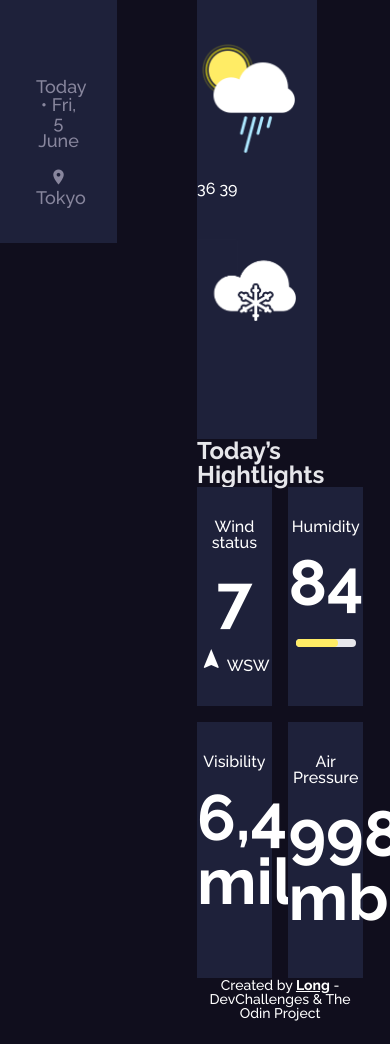
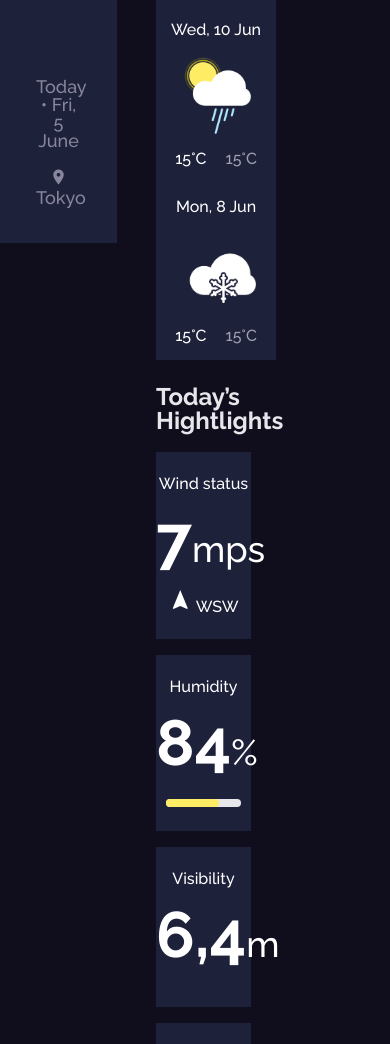
Before and after one commit to minhlong149/weather-app, a website: page src/template.html in a window 390 px wide. Shown: the part 601-1645 px from the top of the page. Before the commit the page ends 1622 px from the top, so only its background shows below. Drawn offline with nearby package versions, Linux system fonts and the light colour scheme; files that its build step writes are made by us from their sources; files whose address does not match are found by name.

Commit message:
Responsive desktop CSS

```diff
--- a/src/scss/_main.scss
+++ b/src/scss/_main.scss
@@ -1,19 +1,16 @@
 body {
   height: 100vh;
   display: flex;
-
-  > * {
-    flex-grow: 1;
-  }
 }
 
 .main {
   display: flex;
   flex-direction: column;
   justify-content: space-around;
+  gap: 1em;
 
   width: 70vw;
-  margin: 0 5em;
+  padding: 5% 10%;
 
   &__units {
     align-self: end;
@@ -58,22 +55,47 @@ body {
 
 .forecast {
   &__day {
+    display: flex;
+    flex-direction: column;
+    justify-content: space-between;
+    align-items: center;
+
+    width: 120px;
+    height: 177px;
+
     background: #1e213a;
-
-    > * {
-      display: block;
+  }
 }
 
-    width: 120px;
-    height: 200px;
+.day {
+  &__date {
+    padding-top: 1em;
+  }
+
+  &__icon {
+    max-width: 80px;
+    max-height: 80px;
+
+    // background-color: #fff;
 
     img {
+      max-height: 100%;
       max-width: 100%;
-      max-height: 80%;
+      // object-fit: contain;
+    }
+    // padding: 1em;
   }
 
+  &__temp {
+    align-self: stretch;
+    padding-bottom: 1em;
     display: flex;
-    flex-direction: column;
+    flex-direction: row-reverse;
+    justify-content: space-evenly;
+
+    .temp--min {
+      color: #a09fb1;
+    }
   }
 }
 
@@ -82,7 +104,7 @@ body {
     font-weight: 700;
     font-size: 24px;
     color: #e7e7eb;
-    // padding: 1em 0;
+    padding: 0.4em 0 .8em;
   }
 
   &__highlight {
@@ -94,11 +116,11 @@ body {
 }
 
 .highlight {
+  width: 48.7%;
   text-align: center;
-  width: 45%;
   background: #1e213a;
 
-  padding: 2em 0;
+  padding: 1.5em 0 1.5em;
 
   &__value {
     font-weight: 700;
@@ -118,12 +140,19 @@ body {
       content: "%";
     }
 
+    &--vis::after {
+      content: "m";
+    }
+
     &--air::after {
       content: "mb";
     }
   }
+}
 
 progress {
+  -moz-appearance: none;
+  -webkit-appearance: none;
   appearance: none;
   width: 80%;
   height: 0.5em;
@@ -136,7 +165,6 @@ body {
   &[value]::-webkit-progress-value {
     background: #ffec65;
     border-radius: 1em;
-    }
   }
 }
 
--- a/src/scss/_sidebar.scss
+++ b/src/scss/_sidebar.scss
@@ -3,7 +3,7 @@
   flex-direction: column;
   justify-content: space-between;
 
-  max-width: 30vw;
+  width: 30vw;
 
   &__location {
     display: flex;
@@ -91,13 +91,17 @@
     font-size: 36px;
     color: #a09fb1;
   }
+
+  .temp {
+    &__unit {
+      font-size: 48px;
+      color: #a09fb1;
+    }
+  }
 }
 
 .temp {
   &__unit {
-    font-size: 48px;
-    color: #a09fb1;
-
     &::before {
       content: "°";
     }
--- a/src/template.html
+++ b/src/template.html
@@ -37,9 +37,7 @@
 
     <div class="main">
       <div class="main__units units">
-        <button class="units__btn units__btn--metric units__btn--active">
-          C
-        </button>
+        <button class="units__btn units__btn--metric units__btn--active">C</button>
         <button class="units__btn units__btn--imperial">F</button>
       </div>
 
@@ -47,55 +45,75 @@
         <div class="forecast__day day">
           <span class="day__date">Tomorrow</span>
           <div class="day__icon">
-            <img src="./asset/Hail.png" alt=""/>
+            <img src="./asset/Hail.png" alt="" />
           </div>
-          <div class="day_temp temp">
-            <span class="temp--min">35</span>
-            <span class="temp--max">39</span>
+          <div class="day__temp temp">
+            <div class="temp temp--min">
+              <span class="temp__value">15</span><span class="temp__unit">C</span>
+            </div>
+            <div class="temp--max">
+              <span class="temp__value">15</span><span class="temp__unit">C</span>
+            </div>
           </div>
         </div>
 
         <div class="forecast__day day">
           <span class="day__date">Sun, 7 Jun</span>
           <div class="day__icon">
-            <img src="./asset/HeavyCloud.png" alt=""/>
+            <img src="./asset/HeavyCloud.png" alt="" />
           </div>
-          <div class="day_temp temp">
-            <span class="temp--min">31</span>
-            <span class="temp--max">34</span>
+          <div class="day__temp">
+            <div class="temp temp--min">
+              <span class="temp__value">15</span><span class="temp__unit">C</span>
+            </div>
+            <div class="temp--max">
+              <span class="temp__value">15</span><span class="temp__unit">C</span>
+            </div>
           </div>
         </div>
 
         <div class="forecast__day day">
-          <span class="day__date"></span>
+          <span class="day__date">Tue, 9 Jun</span>
           <div class="day__icon">
-            <img src="./asset/LightRain.png" alt=""/>
+            <img src="./asset/LightRain.png" alt="" />
           </div>
-          <div class="day_temp temp">
-            <span class="temp--min">35</span>
-            <span class="temp--max">38</span>
+          <div class="day__temp temp">
+            <div class="temp temp--min">
+              <span class="temp__value">15</span><span class="temp__unit">C</span>
+            </div>
+            <div class="temp--max">
+              <span class="temp__value">15</span><span class="temp__unit">C</span>
+            </div>
           </div>
         </div>
 
         <div class="forecast__day day">
-          <span class="day__date"></span>
+          <span class="day__date">Wed, 10 Jun</span>
           <div class="day__icon">
-            <img src="./asset/Shower.png" alt=""/>
+            <img src="./asset/Shower.png" alt="" />
           </div>
-          <div class="day_temp temp">
-            <span class="temp--min">36</span>
-            <span class="temp--max">39</span>
+          <div class="day__temp temp">
+            <div class="temp temp--min">
+              <span class="temp__value">15</span><span class="temp__unit">C</span>
+            </div>
+            <div class="temp--max">
+              <span class="temp__value">15</span><span class="temp__unit">C</span>
+            </div>
           </div>
         </div>
 
         <div class="forecast__day day">
-          <span class="day__date"></span>
+          <span class="day__date">Mon, 8 Jun</span>
           <div class="day__icon">
-            <img src="./asset/Snow.png" alt=""/>
+            <img src="./asset/Snow.png" alt="" />
           </div>
-          <div class="day_temp temp">
-            <span class="temp--min"></span>
-            <span class="temp--max"></span>
+          <div class="day__temp temp">
+            <div class="temp temp--min">
+              <span class="temp__value">15</span><span class="temp__unit">C</span>
+            </div>
+            <div class="temp--max">
+              <span class="temp__value">15</span><span class="temp__unit">C</span>
+            </div>
           </div>
         </div>
       </div>
@@ -103,30 +121,33 @@
       <div class="main__content content">
         <h1 class="content__title">Today’s Hightlights</h1>
         <div class="content__highlight">
-
-          <div class="highlight highlight--wind">
+          <div class="highlight highlight--big highlight--wind">
             <div class="highlight__title">Wind status</div>
-            <div class="highlight__value">7</div>
+            <div class="highlight__value highlight__value--wind">7</div>
             <div class="highlight--wind__dir dir">
               <span class="material-icons dir__value">navigation</span>
               <span class="dir__name">WSW</span>
             </div>
           </div>
 
-          <div class="highlight highlight--humid">
+          <div class="highlight highlight--big highlight--humid">
             <div class="highlight__title">Humidity</div>
-            <div class="highlight__value">84</div>
-            <progress class="highlight--humid__bar" max="100" value="70"></progress>
+            <div class="highlight__value highlight__value--humid">84</div>
+            <progress
+              class="highlight--humid__bar"
+              max="100"
+              value="70"
+            ></progress>
           </div>
 
-          <div class="highlight highlight--vis">
+          <div class="highlight highlight--small highlight--vis">
             <div class="highlight__title">Visibility</div>
-            <div class="highlight__value">6,4 miles</div>
+            <div class="highlight__value highlight__value--vis">6,4</div>
           </div>
 
-          <div class="highlight highlight--air">
+          <div class="highlight highlight--small highlight--air">
             <div class="highlight__title">Air Pressure</div>
-            <div class="highlight__value">998 mb</div>
+            <div class="highlight__value highlight__value--air">998</div>
           </div>
         </div>
       </div>
```
Lines whose indentation alone changed are shown as unchanged.
